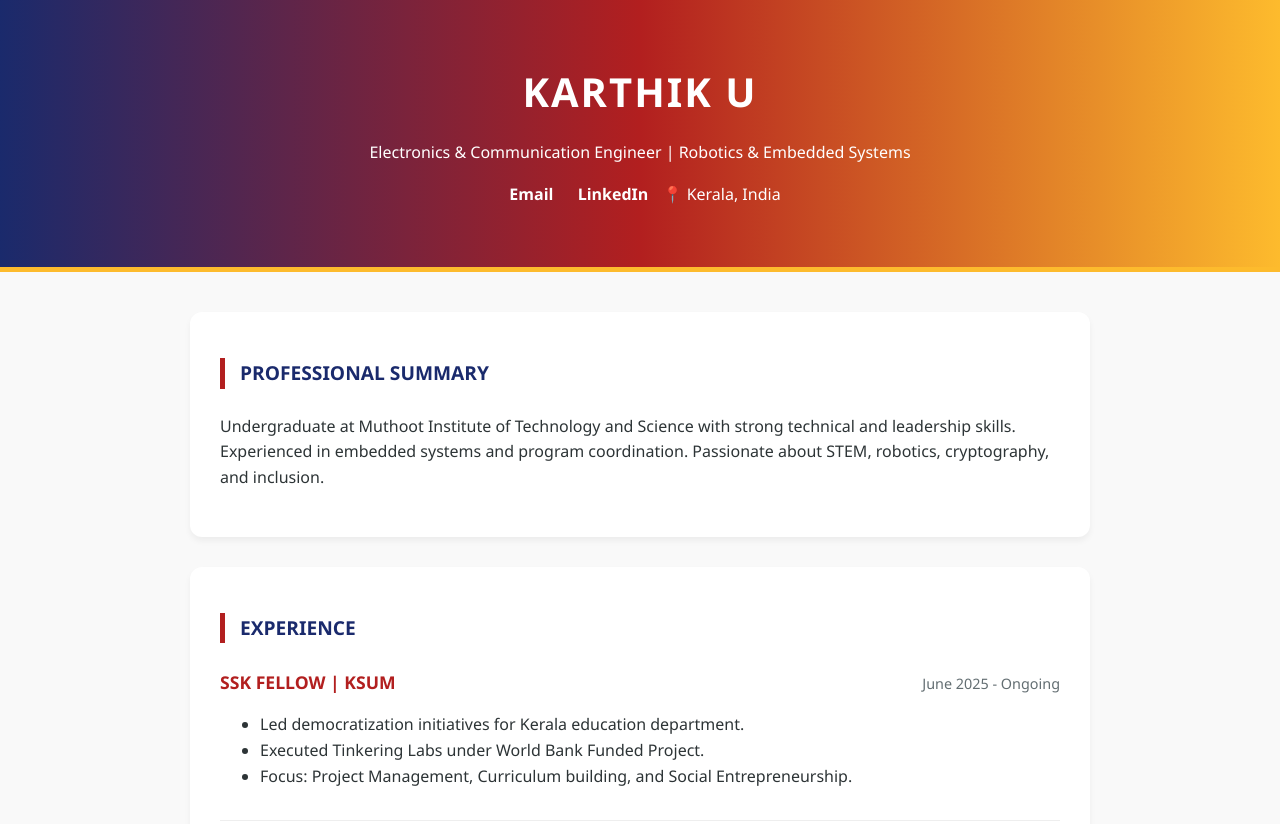
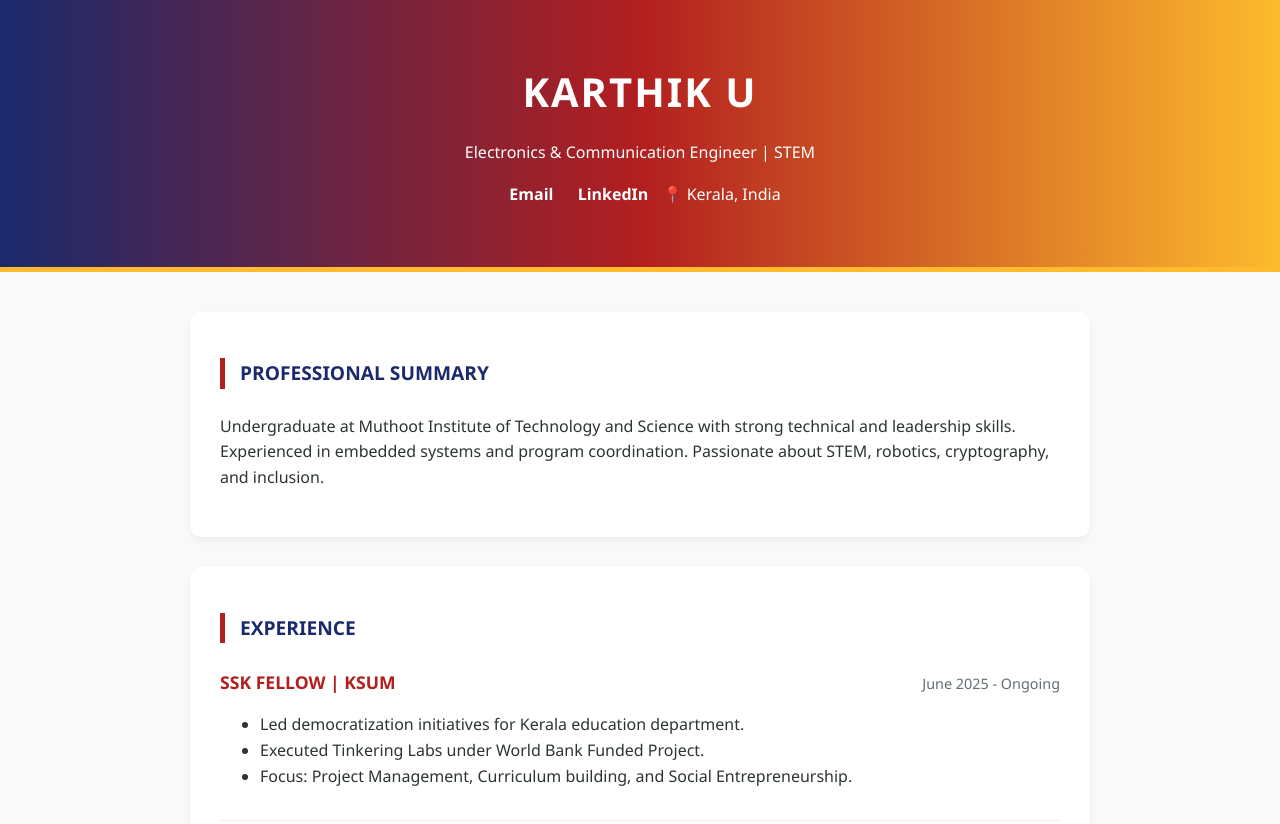
Before and after one commit to kafteru/intro-to-github, a plain HTML site: page index.html in a window 1280 px wide. Shown: the top 824 px of the page. Drawn offline with Linux system fonts and the light colour scheme.

Commit message:
Update index.html

```diff
--- a/index.html
+++ b/index.html
@@ -142,7 +142,7 @@
 
 <header>
     <h1>KARTHIK U</h1>
-    <p>Electronics & Communication Engineer | Robotics & Embedded Systems</p>
+    <p>Electronics & Communication Engineer | STEM</p>
     <div class="contact-links">
         <a href="mailto:karthikadoor20@gmail.com">Email</a>
         <a href="https://linkedin.com/in/karthik-u-aa24441a2">LinkedIn</a>
```
